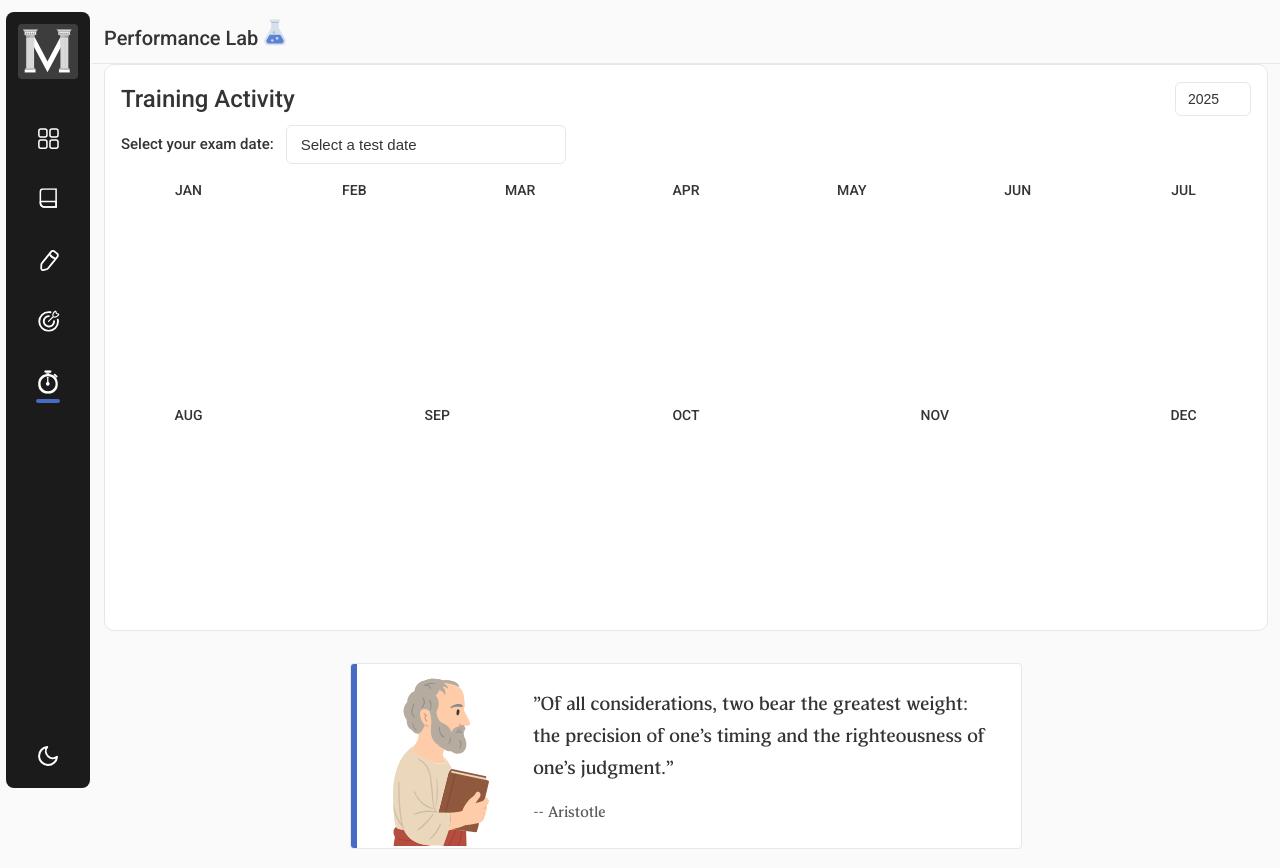
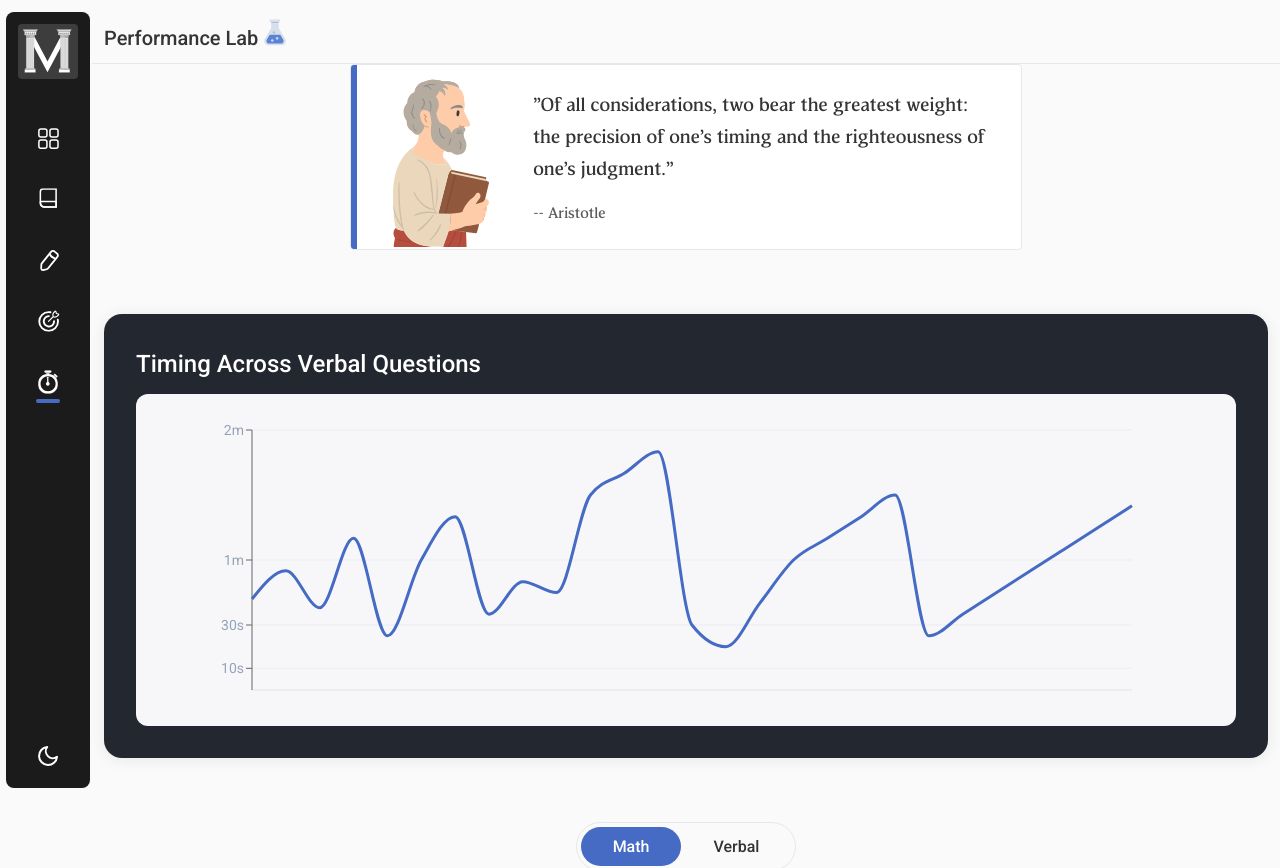
Before and after one commit to Orujhimaru/max_odyssey, a React (Vite) app: page /lab in a window 1280 px wide. Shown: the top 868 px of the page. Built offline with nearby package versions, Linux system fonts and the light colour scheme; sample sign-in values are in the browser's storage; a web font is replaced by a local one.

Commit message:
design: timer line chart added

```diff
--- a/src/pages/LabPage/LabPage.jsx
+++ b/src/pages/LabPage/LabPage.jsx
@@ -3,6 +3,15 @@ import "./LabPage.css";
 import { CalendarIcon } from "../../icons/Icons";
 import labPageIcon from "../../assets/lab_page.svg";
 import aristotleIcon from "../../assets/aristotle.svg";
+import {
+  LineChart,
+  Line,
+  YAxis,
+  Tooltip,
+  ResponsiveContainer,
+  CartesianGrid,
+  Area,
+} from "recharts";
 
 // Import score SVGs
 import scoreA from "../../assets/scoreA.svg";
@@ -160,6 +169,139 @@ const getBoxShade = (val) => {
   ];
   return shades[Math.min(val, shades.length - 1)];
 };
+
+// Verbal subtopics in order
+const verbalSubtopics = [
+  "Words in Context (Easy)",
+  "Words in Context (Medium)",
+  "Words in Context (Medium)",
+  "Words in Context (Hard)",
+  "Text Structure and Purpose (Easy)",
+  "Text Structure and Purpose (Medium)",
+  "Cross-Text Connections (Medium)",
+  "Central Ideas and Details (Easy)",
+  "Central Ideas and Details (Medium)",
+  "Command of Evidence (Textual) (Easy)",
+  "Command of Evidence (Textual) (Medium)",
+  "Command of Evidence (Quantitative) (Medium)",
+  "Command of Evidence (Quantitative) (Hard)",
+  "Inferences (Medium)",
+  "Boundaries (Easy)",
+  "Boundaries (Medium)",
+  "Boundaries (Hard)",
+  "Form, Structure, and Sense (Easy)",
+  "Form, Structure, and Sense (Medium)",
+  "Form, Structure, and Sense (Hard)",
+  "Transitions (Easy)",
+  "Transitions (Medium)",
+  "Transitions (Hard)",
+  "Rhetorical Synthesis (Easy)",
+  "Rhetorical Synthesis (Medium)",
+  "Rhetorical Synthesis (Medium)",
+  "Rhetorical Synthesis (Hard)",
+];
+
+// Placeholder timing data (in seconds)
+const timingData = [
+  42, 55, 38, 70, 25, 60, 80, 35, 50, 45, 90, 100, 110, 30, 20, 40, 60, 70, 80,
+  90, 25, 35, 45, 55, 65, 75, 85,
+];
+
+const chartData = timingData.map((seconds, idx) => ({
+  question: idx + 1,
+  subtopic: verbalSubtopics[idx],
+  seconds,
+}));
+
+const CustomTooltip = ({ active, payload }) => {
+  if (active && payload && payload.length) {
+    const { question, subtopic, seconds } = payload[0].payload;
+    return (
+      <div
+        className="custom-tooltip"
+        style={{
+          background: "#fff",
+          border: "1px solid #ccc",
+          padding: 10,
+          borderRadius: 8,
+        }}
+      >
+        <div>
+          <strong>Q{question}</strong>
+        </div>
+        <div>{subtopic}</div>
+        <div>
+          <b>{seconds} seconds</b>
+        </div>
+      </div>
+    );
+  }
+  return null;
+};
+
+// Custom dot: invisible by default
+const InvisibleDot = (props) => null;
+
+const TimingLineGraph = () => (
+  <div
+    style={{
+      width: "100%",
+      maxWidth: 1200,
+      margin: "32px auto",
+      background: "#23272f",
+      borderRadius: 18,
+      padding: 32,
+      boxShadow: "0 2px 16px rgba(0,0,0,0.08)",
+      overflowX: "auto",
+    }}
+  >
+    <h2 style={{ textAlign: "left", marginBottom: 12, color: "#fff" }}>
+      Timing Across Verbal Questions
+    </h2>
+    <div style={{ background: "#f7f7fa", borderRadius: 12, padding: 16 }}>
+      <ResponsiveContainer width="100%" height={300} minWidth={1000}>
+        <LineChart
+          data={chartData}
+          margin={{ left: 40, right: 20, top: 20, bottom: 20 }}
+        >
+          <CartesianGrid stroke="#e0e0e0" horizontal={true} vertical={false} />
+          <YAxis
+            domain={[0, 120]}
+            ticks={[10, 30, 60, 120]}
+            tickFormatter={(s) => {
+              if (s === 60) return "1m";
+              if (s === 120) return "2m";
+              return `${s}s`;
+            }}
+            width={60}
+          />
+          <Tooltip content={<CustomTooltip />} />
+          <Area
+            type="monotone"
+            dataKey="seconds"
+            stroke={false}
+            fill="#23272f"
+            fillOpacity={0.7}
+            baseValue={0}
+          />
+          <Line
+            type="monotone"
+            dataKey="seconds"
+            stroke="#456bc4"
+            strokeWidth={3}
+            dot={<InvisibleDot />}
+            activeDot={{
+              r: 8,
+              fill: "#fff",
+              stroke: "#456bc4",
+              strokeWidth: 3,
+            }}
+          />
+        </LineChart>
+      </ResponsiveContainer>
+    </div>
+  </div>
+);
 
 const LabPage = () => {
   const [selectedYear, setSelectedYear] = useState("2025");
@@ -814,72 +956,6 @@ const LabPage = () => {
       </header>
 
       <div className="lab-content">
-        {/* Yearly Activity Calendar Section */}
-        <div className="yearly-activity-section">
-          <div className="yearly-activity-header">
-            <h2 className="yearly-activity-title">Training Activity</h2>
-
-            {/* Year dropdown */}
-            <div className="year-selector">
-              <select
-                value={selectedYear}
-                onChange={(e) => setSelectedYear(e.target.value)}
-                className="year-dropdown"
-              >
-                <option value="2025">2025</option>
-                <option value="2026">2026</option>
-                <option value="2024">2024</option>
-              </select>
-            </div>
-          </div>
-
-          {/* Exam date selection UI */}
-          <div className="exam-date-selector">
-            <div className="exam-date-dropdown-container">
-              <label htmlFor="exam-date-select">Select your exam date:</label>
-              <select
-                id="exam-date-select"
-                value={selectedExamDate}
-                onChange={(e) => setSelectedExamDate(e.target.value)}
-                className="exam-date-dropdown"
-              >
-                <option value="">Select a test date</option>
-                {selectedYear === "2025" && (
-                  <optgroup label="Fall 2025">
-                    {filteredTestDates
-                      .filter((date) => date.semester === "fall")
-                      .map((date) => (
-                        <option key={date.label} value={date.label}>
-                          {date.label}
-                        </option>
-                      ))}
-                  </optgroup>
-                )}
-                {selectedYear === "2026" && (
-                  <optgroup label="Spring 2026">
-                    {filteredTestDates
-                      .filter((date) => date.semester === "spring")
-                      .map((date) => (
-                        <option key={date.label} value={date.label}>
-                          {date.label}
-                        </option>
-                      ))}
-                  </optgroup>
-                )}
-              </select>
-            </div>
-            {selectedExamDate && (
-              <p className="selected-exam-date">
-                Selected exam date: {selectedExamDate}
-              </p>
-            )}
-          </div>
-
-          <div className="yearly-calendar-container">
-            {yearMonths.map((month, index) => renderMonthColumn(month, index))}
-          </div>
-        </div>
-
         {/* Confirmed Test Dates Section */}
 
         {/* Aristotle Quote Section */}
@@ -901,6 +977,7 @@ const LabPage = () => {
             </div>
           </div>
         </div>
+        <TimingLineGraph />
 
         {/* Tab selection for Math/Verbal */}
         <div className="performance-tab-selector">
--- a/src/pages/PracticePage/Practice.css
+++ b/src/pages/PracticePage/Practice.css
@@ -438,7 +438,7 @@
 }
 
 [data-theme="dark"] .practice-filters {
-  background-color: #202020;
+  background-color: #404040;
 }
 
 .bluebook-toggle-container {
```
